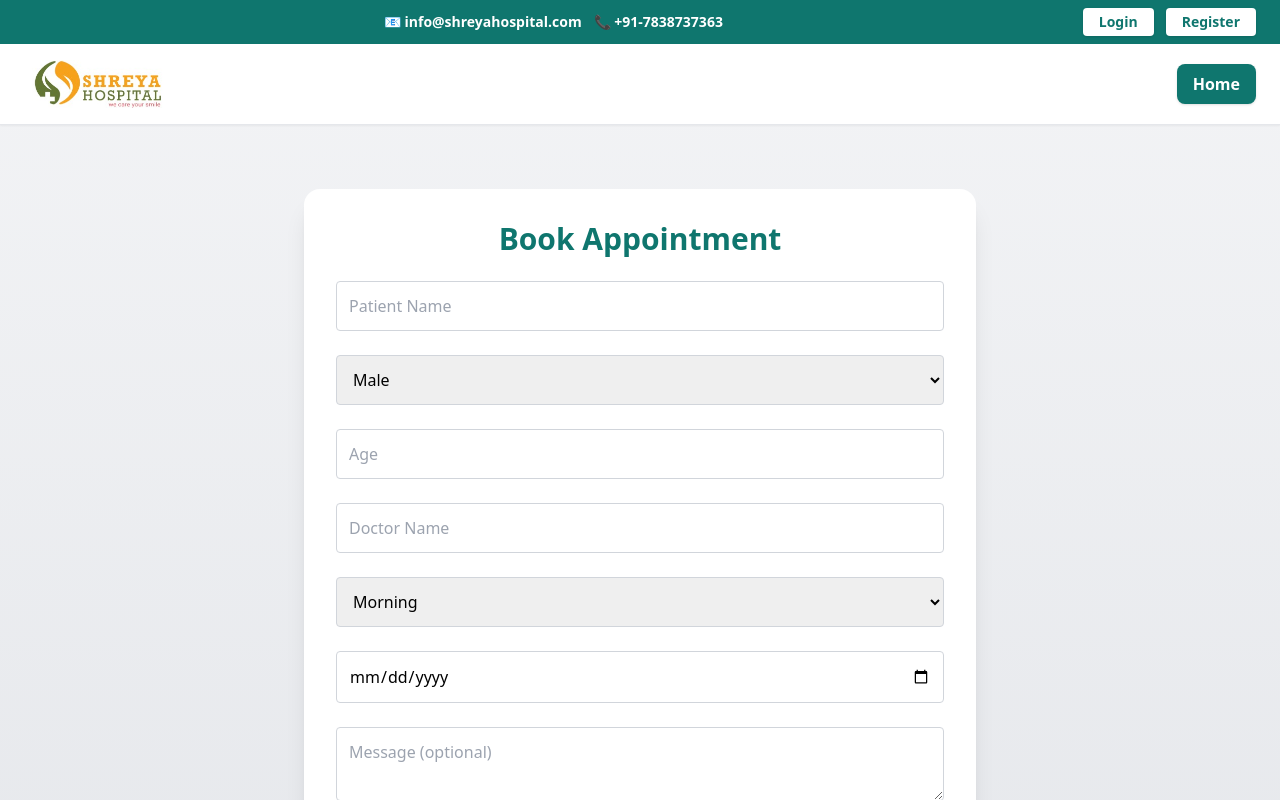
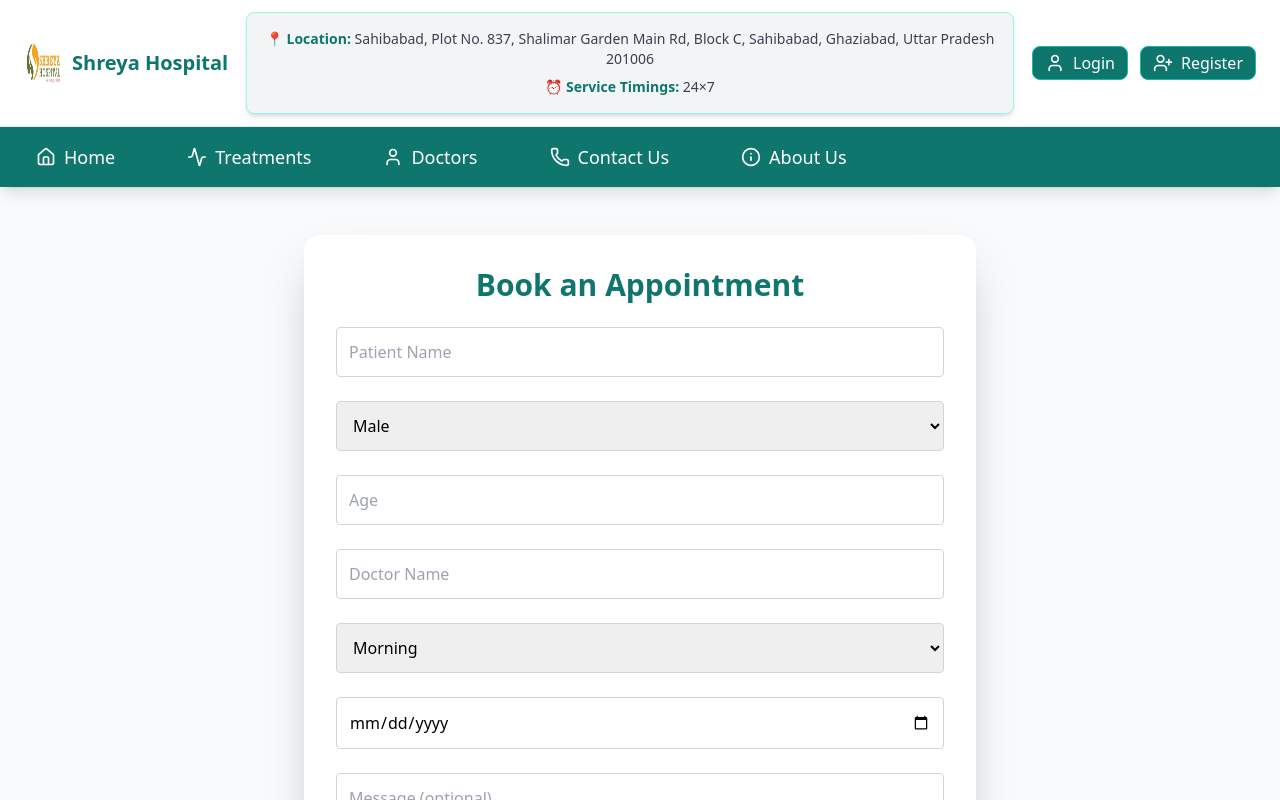
Before and after one commit to harshsharma5720/HospitalERP, a React (Create React App) app in the folder hospital-frontend/: page /appointments in a window 1280 px wide. Shown: the top 800 px of the page. Built offline with nearby package versions, Linux system fonts and the light colour scheme.

Commit message:
Developed a new page for AboutUs and also done some updates on AppointmentPage.

```diff
--- a/hospital-frontend/package.json
+++ b/hospital-frontend/package.json
@@ -11,6 +11,7 @@
     "lucide-react": "^0.545.0",
     "react": "^19.2.0",
     "react-dom": "^19.2.0",
+    "react-icons": "^5.5.0",
     "react-router-dom": "^7.9.4",
     "react-scripts": "5.0.1",
     "web-vitals": "^2.1.4"
--- /dev/null
+++ b/hospital-frontend/src/AboutUs.js
@@ -0,0 +1,137 @@
+import React from "react";
+import Navbar from "./Navbar";
+import { FaHeartbeat, FaUserMd, FaHospital, FaPhoneAlt } from "react-icons/fa";
+
+export default function AboutUs() {
+  return (
+    <div
+      className="min-h-screen text-gray-800 bg-fixed bg-cover bg-center"
+      style={{
+        backgroundImage: "url('shreya.jpg')",
+      }}
+    >
+      {/* Dark overlay for faded effect */}
+      <div className="bg-black bg-opacity-60 min-h-screen">
+        {/* Navbar */}
+        <Navbar />
+
+        {/* Main content */}
+        <div className="text-white">
+          {/* Header Section */}
+          <div className="text-center py-20">
+            <h1 className="text-5xl text-teal-300  font-bold mb-4">About Our Hospital</h1>
+            <p className="text-lg max-w-2xl mx-auto">
+              Caring for you, every step of the way — with compassion and expertise.
+            </p>
+          </div>
+
+          {/* Introduction */}
+          <section className="max-w-6xl mx-auto p-6 md:p-10 bg-white bg-opacity-10 backdrop-blur-md rounded-2xl shadow-lg mb-10">
+            <div className="grid md:grid-cols-2 gap-8 items-center">
+              <img
+                src="Shreyahospital.jpg"
+                alt="Hospital building"
+                className="rounded-2xl shadow-lg"
+              />
+              <div>
+                <h2 className="text-3xl font-bold mb-4 text-teal-300">
+                  Welcome to LifeCare Hospital
+                </h2>
+                <p className="text-lg leading-relaxed">
+                  At <strong>LifeCare Hospital</strong>, we believe healthcare should be
+                  personal, accessible, and compassionate. For over a decade, we’ve
+                  been providing advanced medical services, cutting-edge technology,
+                  and experienced doctors who care deeply about every patient.
+                </p>
+                <p className="mt-4 text-lg leading-relaxed">
+                  We aim to deliver high-quality, affordable healthcare to every
+                  family with respect, transparency, and empathy.
+                </p>
+              </div>
+            </div>
+          </section>
+
+          {/* Mission & Vision */}
+          <section className="max-w-6xl mx-auto p-6 md:p-10 bg-white bg-opacity-10 backdrop-blur-md rounded-2xl shadow-lg mb-10">
+            <h2 className="text-3xl font-bold mb-8 text-center text-teal-300">
+              Our Mission & Vision
+            </h2>
+            <div className="grid md:grid-cols-2 gap-8 text-center">
+              <div className="p-6 bg-white bg-opacity-10 rounded-2xl shadow-md">
+                <FaHeartbeat className="text-red-400 text-4xl mb-4 mx-auto" />
+                <h3 className="text-2xl font-semibold mb-3 text-white">
+                  Our Mission
+                </h3>
+                <p>
+                  To deliver exceptional and compassionate healthcare services
+                  with innovation, quality, and integrity.
+                </p>
+              </div>
+              <div className="p-6 bg-white bg-opacity-10 rounded-2xl shadow-md">
+                <FaHospital className="text-teal-300 text-4xl mb-4 mx-auto" />
+                <h3 className="text-2xl font-semibold mb-3 text-white">
+                  Our Vision
+                </h3>
+                <p>
+                  To become a trusted healthcare leader recognized globally for
+                  excellence in patient care and medical innovation.
+                </p>
+              </div>
+            </div>
+          </section>
+
+          {/* Our Team */}
+          <section className="max-w-6xl mx-auto p-6 md:p-10 bg-white bg-opacity-10 backdrop-blur-md rounded-2xl shadow-lg mb-10 text-center">
+            <h2 className="text-3xl font-bold mb-8 text-teal-300">
+              Meet Our Dedicated Team
+            </h2>
+            <div className="grid sm:grid-cols-2 md:grid-cols-3 gap-8">
+              {[
+                {
+                  name: "Dr. Priya Sharma",
+                  role: "Cardiologist",
+                  img: "https://randomuser.me/api/portraits/women/65.jpg",
+                },
+                {
+                  name: "Dr. Arjun Mehta",
+                  role: "Neurologist",
+                  img: "https://randomuser.me/api/portraits/men/32.jpg",
+                },
+                {
+                  name: "Dr. Neha Kapoor",
+                  role: "Pediatrician",
+                  img: "https://randomuser.me/api/portraits/women/70.jpg",
+                },
+              ].map((member) => (
+                <div
+                  key={member.name}
+                  className="bg-white bg-opacity-10 p-6 rounded-2xl shadow-md hover:shadow-lg transition"
+                >
+                  <img
+                    src={member.img}
+                    alt={member.name}
+                    className="w-32 h-32 mx-auto rounded-full mb-4 object-cover border-4 border-teal-300"
+                  />
+                  <h3 className="text-xl font-semibold text-white">{member.name}</h3>
+                  <p className="text-gray-200">{member.role}</p>
+                </div>
+              ))}
+            </div>
+          </section>
+
+          {/* Contact / CTA */}
+          <section className="bg-teal-700 bg-opacity-90 py-12 text-center text-white">
+            <h2 className="text-3xl font-bold mb-4">Need Medical Assistance?</h2>
+            <p className="text-lg mb-6">
+              Our team is available 24/7 to support your healthcare needs.
+            </p>
+            <div className="flex justify-center items-center gap-3">
+              <FaPhoneAlt className="text-2xl" />
+              <span className="text-xl font-semibold">+91 98765 43210</span>
+            </div>
+          </section>
+        </div>
+      </div>
+    </div>
+  );
+}
--- a/hospital-frontend/src/App.js
+++ b/hospital-frontend/src/App.js
@@ -8,6 +8,7 @@ import Footer from "./Footer";
 import DoctorPage from "./DoctorPage";
 import ContactUsPage from "./ContactUsPage";
 import Treatments from "./Treatments";
+import AboutUs from "./AboutUs";
 
 function App() {
   return (
@@ -20,6 +21,7 @@ function App() {
         <Route path="/doctors" element={<DoctorPage />} />
         <Route path="/contact" element={<ContactUsPage />} />
         <Route path="/treatments" element={<Treatments />} />
+        <Route path="/about" element={<AboutUs />} />
       </Routes>
       <Footer />
     </Router>
--- a/hospital-frontend/src/AppointmentPage.js
+++ b/hospital-frontend/src/AppointmentPage.js
@@ -1,18 +1,20 @@
 import React, { useState } from "react";
 import axios from "axios";
-import { Link, useNavigate } from "react-router-dom";
+import Navbar from "./Navbar";
+import { useNavigate } from "react-router-dom";
+import { User, UserPlus } from "lucide-react";
 
 export default function AppointmentPage() {
   const navigate = useNavigate();
   const [formData, setFormData] = useState({
     patientName: "",
-    gender: "MALE", // default value
+    gender: "MALE",
     age: "",
     doctorName: "",
-    shift: "MORNING", // default value
+    shift: "MORNING",
     date: "",
     message: "",
-    ptInfoId: "", // optional
+    ptInfoId: "",
   });
 
   const handleChange = (e) => {
@@ -21,35 +23,26 @@ export default function AppointmentPage() {
 
   const handleSubmit = async (e) => {
     e.preventDefault();
-
     const token = localStorage.getItem("jwtToken");
-    console.log("Token from localStorage:", localStorage.getItem("jwtToken"));
     if (!token) {
       alert("Please login first!");
       return;
     }
 
     try {
-      // Convert age and ptInfoId to numbers, date to ISO format
       const payload = {
         ...formData,
         age: Number(formData.age),
         ptInfoId: formData.ptInfoId ? Number(formData.ptInfoId) : null,
-        date: formData.date, // backend expects LocalDate, ISO string is fine
       };
 
       const response = await axios.post(
         "http://localhost:8080/appointment/NewAppointment",
         payload,
-        {
-          headers: {
-            Authorization: `Bearer ${token}`,
-          },
-        }
+        { headers: { Authorization: `Bearer ${token}` } }
       );
 
       alert(response.data);
-      // Optional: reset form
       setFormData({
         patientName: "",
         gender: "MALE",
@@ -67,50 +60,66 @@ export default function AppointmentPage() {
   };
 
   return (
-    <div className="min-h-screen bg-gradient-to-b from-gray-100 to-gray-200 flex flex-col">
-      {/* Top Info Bar */}
-      <div className="bg-teal-700 text-white text-sm flex justify-between items-center px-6 py-2 sticky top-0 z-50">
-        <div className="flex-1 flex justify-center gap-3 font-bold">
-          <span>📧 info@shreyahospital.com</span>
-          <span>📞 +91-7838737363</span>
+    <div className="min-h-screen bg-gray-50 relative">
+      {/* Top Info Bar (Same as About Us) */}
+      <div className="bg-white shadow-md px-6 py-3 flex items-center border-b">
+        {/* Left: Logo */}
+        <div className="flex items-center gap-2">
+          <img src="download.jpeg" alt="Hospital Logo" className="h-10 w-10" />
+          <h1 className="text-xl font-bold text-teal-700">Shreya Hospital</h1>
         </div>
 
-        <div className="flex gap-3">
-          <Link
-            to="/login"
-            className="bg-white text-teal-700 px-4 py-1 rounded shadow font-bold hover:bg-gray-100 transition"
+        {/* Center: Location + Timings */}
+        <div className="flex-1 flex justify-center">
+          <div className="bg-gray-100 border border-teal-200 shadow-md rounded-lg p-4 max-w-3xl text-center">
+            <p className="text-sm text-gray-700">
+              <span className="font-semibold text-teal-700">📍 Location:</span>{" "}
+              Sahibabad, Plot No. 837, Shalimar Garden Main Rd, Block C,
+              Sahibabad, Ghaziabad, Uttar Pradesh 201006
+            </p>
+            <p className="text-sm text-gray-700 mt-2">
+              <span className="font-semibold text-teal-700">⏰ Service Timings:</span>{" "}
+              24×7
+            </p>
+          </div>
+        </div>
+
+        {/* Right: Login + Register */}
+        <div className="flex items-center gap-3">
+          <button
+            onClick={() => navigate("/login")}
+            className="flex items-center gap-2 px-3 py-1 rounded-lg bg-teal-700 text-white border border-teal-500 hover:bg-teal-800 transition"
           >
-            Login
-          </Link>
-          <Link
-            to="/register"
-            className="bg-white text-teal-700 px-4 py-1 rounded shadow font-bold hover:bg-gray-100 transition"
+            <User size={20} /> Login
+          </button>
+
+          <button
+            onClick={() => navigate("/register")}
+            className="flex items-center gap-2 px-3 py-1 rounded-lg bg-teal-700 text-white border border-teal-500 hover:bg-teal-800 transition"
           >
-            Register
-          </Link>
+            <UserPlus size={20} /> Register
+          </button>
         </div>
       </div>
 
-      {/* Navbar */}
-      <div className="flex justify-between items-center px-6 py-4 border-b bg-white shadow-sm sticky top-[40px] z-50">
-        <img src="download.jpeg" alt="Logo" className="h-12" />
-        <Link
-          to="/"
-          className="font-bold bg-teal-700 text-white px-4 py-2 rounded-lg shadow transition transform hover:-translate-y-1 hover:shadow-md hover:bg-teal-800"
-        >
-          Home
-        </Link>
-      </div>
+      {/* Navbar (Same as About Us) */}
+      <Navbar />
 
-      {/* Form Section */}
-      <div className="flex flex-1 items-center justify-center px-4 sm:px-6 lg:px-8 mt-8 md:mt-12 lg:mt-16">
-        <div className="bg-white shadow-xl rounded-2xl p-8 w-full max-w-2xl">
+      {/* Appointment Form Section */}
+      <div className="flex justify-center items-center py-12 px-4 relative">
+        {/* Background image behind the form */}
+        <img
+          src="Shreyahospital.jpg"
+          alt="Hospital Background"
+          className="absolute top-0 left-0 w-full h-full object-cover opacity-20 -z-10"
+        />
+
+        <div className="bg-white bg-opacity-90 backdrop-blur-md shadow-2xl rounded-2xl p-8 w-full max-w-2xl relative z-10">
           <h2 className="text-3xl font-bold text-center text-teal-700 mb-6">
-            Book Appointment
+            Book an Appointment
           </h2>
 
           <form onSubmit={handleSubmit} className="space-y-6">
-            {/* Patient Name */}
             <input
               type="text"
               name="patientName"
@@ -121,7 +130,6 @@ export default function AppointmentPage() {
               required
             />
 
-            {/* Gender */}
             <select
               name="gender"
               value={formData.gender}
@@ -134,7 +142,6 @@ export default function AppointmentPage() {
               <option value="OTHER">Other</option>
             </select>
 
-            {/* Age */}
             <input
               type="number"
               name="age"
@@ -145,7 +152,6 @@ export default function AppointmentPage() {
               required
             />
 
-            {/* Doctor Name */}
             <input
               type="text"
               name="doctorName"
@@ -156,7 +162,6 @@ export default function AppointmentPage() {
               required
             />
 
-            {/* Shift */}
             <select
               name="shift"
               value={formData.shift}
@@ -169,7 +174,6 @@ export default function AppointmentPage() {
               <option value="EVENING">Evening</option>
             </select>
 
-            {/* Date */}
             <input
               type="date"
               name="date"
@@ -179,7 +183,6 @@ export default function AppointmentPage() {
               required
             />
 
-            {/* Message */}
             <textarea
               name="message"
               value={formData.message}
@@ -188,7 +191,6 @@ export default function AppointmentPage() {
               className="w-full p-3 border border-gray-300 rounded focus:outline-none focus:ring-2 focus:ring-teal-600"
             />
 
-            {/* Patient Info ID */}
             <input
               type="number"
               name="ptInfoId"
@@ -208,6 +210,5 @@ export default function AppointmentPage() {
         </div>
       </div>
     </div>
-
   );
 }
--- a/hospital-frontend/src/ContactUsPage.js
+++ b/hospital-frontend/src/ContactUsPage.js
@@ -1,5 +1,5 @@
 import React, { useState } from "react";
-
+import Navbar from "./Navbar";
 function ContactUsPage() {
   const [formData, setFormData] = useState({
     enquiryType: "",
@@ -22,8 +22,10 @@ function ContactUsPage() {
   };
 
   return (
+
     <div className="bg-[#0083a9] min-h-screen text-white">
       {/* Header Section */}
+      <Navbar />
       <div className="py-16 px-6 md:px-20 flex flex-col md:flex-row justify-between items-center">
         <div className="max-w-2xl">
           <h1 className="text-4xl font-bold mb-4">Contact Us</h1>
```
Also changed, not shown: hospital-frontend/src/Login.js (+12 -2 lines), hospital-frontend/public/shreya.jpg (added), 1 other file (tests, documents, lock files or other folders).
